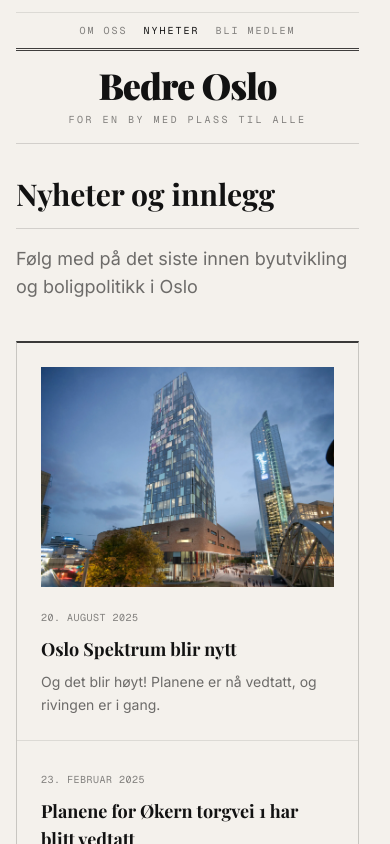
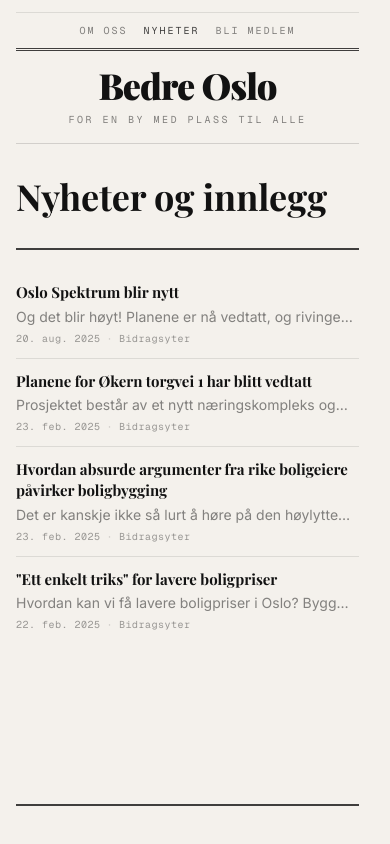
Before and after one commit to gardaanstad/bedreoslo, a Next.js app: page /nyheter in a window 390 px wide. Shown: the top 844 px of the page. Built offline with nearby package versions, Linux system fonts and the light colour scheme.

Commit message:
Refine redesign, update navbar with cool effect

```diff
--- a/app/boligkrisen/page.tsx
+++ b/app/boligkrisen/page.tsx
@@ -223,7 +223,7 @@
                 <div className="text-center mt-8 pt-8 border-t border-foreground/10">
                   <Link
                     href="/medlem"
-                    className="inline-block px-8 py-3 bg-foreground text-background text-sm tracking-wide hover:bg-foreground/85"
+                    className="inline-block px-8 py-3 bg-foreground text-background text-sm tracking-wide border border-foreground hover:bg-transparent hover:text-foreground transition-colors duration-150"
                   >
                     Bli medlem
                   </Link>
--- a/app/kontakt/page.tsx
+++ b/app/kontakt/page.tsx
@@ -64,7 +64,7 @@
             <div className="pt-2">
               <button
                 type="submit"
-                className="w-full sm:w-auto px-10 py-3 bg-foreground text-background text-sm tracking-wide hover:bg-foreground/85"
+                className="w-full sm:w-auto px-10 py-3 bg-foreground text-background text-sm tracking-wide border border-foreground hover:bg-transparent hover:text-foreground transition-colors duration-150"
               >
                 Send melding
               </button>
--- a/app/medlem/page.tsx
+++ b/app/medlem/page.tsx
@@ -48,7 +48,7 @@
             <div className="pt-2">
               <button
                 type="submit"
-                className="w-full sm:w-auto px-10 py-3 bg-foreground text-background text-sm tracking-wide hover:bg-foreground/85"
+                className="w-full sm:w-auto px-10 py-3 bg-foreground text-background text-sm tracking-wide border border-foreground hover:bg-transparent hover:text-foreground transition-colors duration-150"
               >
                 Bli medlem
               </button>
--- a/app/nyheter/[id]/page.tsx
+++ b/app/nyheter/[id]/page.tsx
@@ -57,12 +57,22 @@
   return (
     <main>
       <article className="max-w-3xl mx-auto px-4 sm:px-6 pt-8 sm:pt-12 pb-24">
-        <Link
-          href="/nyheter"
-          className="inline-block text-sm text-foreground/50 mb-10 hover:text-foreground/75"
-        >
-          ← Tilbake
-        </Link>
+        <nav className="flex items-center gap-1.5 text-[10px] sm:text-[11px] tracking-[0.2em] uppercase font-mono mb-4">
+          <Link
+            href="/"
+            className="text-foreground/40 hover:text-foreground/70 transition-colors duration-150"
+          >
+            Bedre Oslo
+          </Link>
+          <span className="text-foreground/25">/</span>
+          <Link
+            href="/nyheter"
+            className="text-foreground/40 hover:text-foreground/70 transition-colors duration-150"
+          >
+            Nyheter
+          </Link>
+          <span className="text-foreground/25">/</span>
+        </nav>
 
         <header className="mb-10">
           <h1 className="font-serif text-3xl sm:text-4xl md:text-5xl font-bold leading-tight mb-6">
--- a/app/nyheter/page.tsx
+++ b/app/nyheter/page.tsx
@@ -2,14 +2,14 @@
 import path from 'path';
 import matter from 'gray-matter';
 import Link from 'next/link';
-import Image from 'next/image';
 
 interface PostData {
   id: string;
   title: string;
   date: string;
-  image?: string;
+
   excerpt?: string;
+  author?: string;
 }
 
 async function getAllPosts(): Promise<PostData[]> {
@@ -28,8 +28,9 @@
         id,
         title: data.title,
         date: data.date,
-        image: data.image,
+
         excerpt: data.excerpt,
+        author: data.author,
       };
     });
 
@@ -42,47 +43,42 @@
   return (
     <main>
       <div className="max-w-7xl mx-auto px-4 sm:px-6 pt-8 sm:pt-12 pb-24">
-        <header className="mb-10 sm:mb-14">
-          <h1 className="font-serif text-3xl sm:text-4xl md:text-5xl font-bold mb-4">
+        <header className="mb-8">
+          <h1 className="font-serif text-4xl sm:text-5xl md:text-6xl font-bold mb-4">
             Nyheter og innlegg
           </h1>
-          <div className="border-t border-foreground/15 my-4" />
-          <p className="text-lg text-foreground/60 max-w-2xl">
-            Følg med på det siste innen byutvikling og boligpolitikk i Oslo
-          </p>
         </header>
 
-        <div className="grid grid-cols-1 md:grid-cols-2 lg:grid-cols-3 gap-px bg-foreground/10 border-t-2 border-t-foreground/80 border border-foreground/10">
+        <div className="border-t-2 border-foreground/80 pt-5 divide-y divide-foreground/10">
           {allPosts.map((post) => (
             <Link
               key={post.id}
               href={`/nyheter/${post.id}`}
-              className="group block p-6 bg-background"
+              className="group block py-3"
             >
-              {post.image && (
-                <Image
-                  src={post.image}
-                  alt={post.title}
-                  width={800}
-                  height={600}
-                  className="aspect-[4/3] w-full object-cover mb-4"
-                />
-              )}
-              <time className="font-mono text-[10px] text-foreground/50 tracking-wider uppercase">
-                {new Date(post.date).toLocaleDateString('nb-NO', {
-                  year: 'numeric',
-                  month: 'long',
-                  day: 'numeric',
-                })}
-              </time>
-              <h2 className="font-serif text-lg font-bold mt-2 group-hover:underline underline-offset-2 decoration-1">
+                <h2 className="font-serif text-[15px] sm:text-base font-bold leading-snug group-hover:underline underline-offset-2 decoration-1">
                   {post.title}
                 </h2>
                 {post.excerpt && (
-                <p className="text-sm text-foreground/60 mt-2 line-clamp-2 leading-relaxed">
+                  <p className="text-sm text-foreground/50 mt-1 line-clamp-1">
                     {post.excerpt}
                   </p>
                 )}
+                <div className="flex items-center gap-1.5 mt-1 font-mono text-[10px] text-foreground/40 tracking-wider">
+                  <time>
+                    {new Date(post.date).toLocaleDateString('nb-NO', {
+                      day: 'numeric',
+                      month: 'short',
+                      year: 'numeric',
+                    })}
+                  </time>
+                  {post.author && (
+                    <>
+                      <span className="text-foreground/20">&middot;</span>
+                      <span>{post.author}</span>
+                    </>
+                  )}
+                </div>
             </Link>
           ))}
         </div>
--- a/components/navbar.tsx
+++ b/components/navbar.tsx
@@ -2,6 +2,7 @@
 
 import Link from 'next/link';
 import { usePathname } from 'next/navigation';
+import { useRef, useEffect } from 'react';
 
 const navLinks = [
   { name: 'Om oss', href: '/om' },
@@ -11,44 +12,174 @@
 
 export default function Navbar() {
   const pathname = usePathname();
+  const stickyRef = useRef<HTMLDivElement>(null);
+  const wipeAreaRef = useRef<HTMLDivElement>(null);
+  const oldNavRef = useRef<HTMLElement>(null);
+  const newNavRef = useRef<HTMLElement>(null);
+  const wipeLineRef = useRef<HTMLDivElement>(null);
+  const topBorderRef = useRef<HTMLDivElement>(null);
+  const brandRef = useRef<HTMLDivElement>(null);
+
+  useEffect(() => {
+    const sticky = stickyRef.current;
+    const wipeArea = wipeAreaRef.current;
+    const oldNav = oldNavRef.current;
+    const newNav = newNavRef.current;
+    const wipeLine = wipeLineRef.current;
+    const topBorder = topBorderRef.current;
+    const brand = brandRef.current;
+
+    if (
+      !sticky ||
+      !wipeArea ||
+      !oldNav ||
+      !newNav ||
+      !wipeLine ||
+      !topBorder ||
+      !brand
+    )
+      return;
+
+    const fg = getComputedStyle(document.documentElement)
+      .getPropertyValue('--foreground')
+      .trim();
+
+    let ticking = false;
+
+    const update = () => {
+      ticking = false;
+
+      // Top border: darken as soon as the user scrolls (completes over ~50px)
+      const scrollDarken = Math.min(1, window.scrollY / 50);
+      topBorder.style.borderColor = `rgb(${fg} / ${0.1 + scrollDarken * 0.7})`;
+
+      // Wipe progress: mapped to the Bedre Oslo brand section height
+      const stickyRect = sticky.getBoundingClientRect();
+      const brandRect = brand.getBoundingClientRect();
+      if (brandRect.height === 0) return;
+
+      // p=0 when brand top just reaches sticky bottom
+      // p=1 when brand bottom reaches sticky bottom (fully scrolled behind)
+      const p = Math.max(
+        0,
+        Math.min(1, (stickyRect.bottom - brandRect.top) / brandRect.height),
+      );
+
+      oldNav.style.clipPath = p > 0 ? `inset(0 0 ${p * 100}% 0)` : 'none';
+      newNav.style.clipPath =
+        p < 1 ? `inset(${(1 - p) * 100}% 0 0 0)` : 'none';
+
+      wipeLine.style.top = `${(1 - p) * 100}%`;
+      wipeLine.style.opacity = p < 1 ? '1' : '0';
+
+      if (p > 0.5) {
+        oldNav.setAttribute('inert', '');
+        newNav.removeAttribute('inert');
+      } else {
+        newNav.setAttribute('inert', '');
+        oldNav.removeAttribute('inert');
+      }
+    };
+
+    const onScroll = () => {
+      if (!ticking) {
+        requestAnimationFrame(update);
+        ticking = true;
+      }
+    };
+
+    window.addEventListener('scroll', onScroll, { passive: true });
+    window.addEventListener('resize', update, { passive: true });
+    update();
+
+    return () => {
+      window.removeEventListener('scroll', onScroll);
+      window.removeEventListener('resize', update);
+    };
+  }, []);
+
+  const linkClass = (href: string) =>
+    `text-[10px] sm:text-[11px] tracking-[0.2em] uppercase font-mono whitespace-nowrap ${
+      pathname === href || pathname.startsWith(href + '/')
+        ? 'text-foreground/80'
+        : 'text-foreground/50 hover:text-foreground/80 transition-colors duration-150'
+    }`;
 
   return (
-    <header>
+    <>
+      <div ref={stickyRef} className="sticky top-0 z-50 bg-background pt-3 sm:pt-4">
         <div className="max-w-7xl mx-auto px-4 sm:px-6">
-        <div className="border-t border-foreground/10 mt-3 sm:mt-4" />
+          <div ref={topBorderRef} className="border-t border-foreground/10" />
 
-        <nav className="flex items-center justify-center gap-4 sm:gap-8 py-2.5 sm:py-3">
+          <div ref={wipeAreaRef} className="relative">
+            <nav
+              ref={oldNavRef}
+              className="flex items-center justify-center gap-4 sm:gap-8 py-2.5 sm:py-3"
+            >
               {navLinks.map((link) => (
                 <Link
                   key={link.href}
                   href={link.href}
-              className={`text-[10px] sm:text-[11px] tracking-[0.2em] uppercase font-mono ${
-                pathname === link.href ||
-                pathname.startsWith(link.href + '/')
-                  ? 'text-foreground'
-                  : 'text-foreground/50 hover:text-foreground/70'
-              }`}
+                  className={linkClass(link.href)}
                 >
                   {link.name}
                 </Link>
               ))}
             </nav>
 
-        <div className="border-t-[3px] border-double border-foreground/80" />
+            <nav
+              ref={newNavRef}
+              className="absolute inset-0 flex items-center justify-center gap-4 sm:gap-8 py-2.5 sm:py-3"
+              style={{ clipPath: 'inset(100% 0 0 0)' }}
+            >
+              <Link
+                href="/"
+                className={`font-serif text-sm sm:text-base font-black tracking-tight leading-none ${
+                  pathname === '/'
+                    ? 'text-foreground/85'
+                    : 'text-foreground/45 hover:text-foreground/85 transition-colors duration-150'
+                }`}
+              >
+                Bedre Oslo
+              </Link>
+              {navLinks.map((link) => (
+                <Link
+                  key={link.href}
+                  href={link.href}
+                  className={linkClass(link.href)}
+                >
+                  {link.name}
+                </Link>
+              ))}
+            </nav>
 
-        <div className="py-4 sm:py-6 text-center">
-          <Link href="/">
+            <div
+              ref={wipeLineRef}
+              className="absolute left-0 right-0 border-t border-foreground/80 pointer-events-none"
+              style={{ top: '100%', opacity: 1 }}
+            />
+          </div>
+
+          <div className="border-t border-foreground/80 mt-[2px]" />
+        </div>
+      </div>
+
+      <header>
+        <div className="max-w-7xl mx-auto px-4 sm:px-6">
+          <div ref={brandRef} className="text-center">
+            <Link href="/" className="block w-fit mx-auto py-4 sm:py-6">
               <span className="font-serif text-[2.25rem] sm:text-5xl md:text-6xl font-black tracking-tight leading-none">
                 Bedre Oslo
               </span>
-          </Link>
               <p className="mt-1.5 text-[10px] sm:text-[11px] tracking-[0.25em] uppercase text-foreground/50 font-mono">
                 For en by med plass til alle
               </p>
+            </Link>
           </div>
 
           <div className="border-t border-foreground/15" />
         </div>
       </header>
+    </>
   );
 }
```
Also changed, not shown: app/page.tsx (+14 -19 lines), components/footer.tsx (+9 -9 lines). Lines whose indentation alone changed are shown as unchanged.
